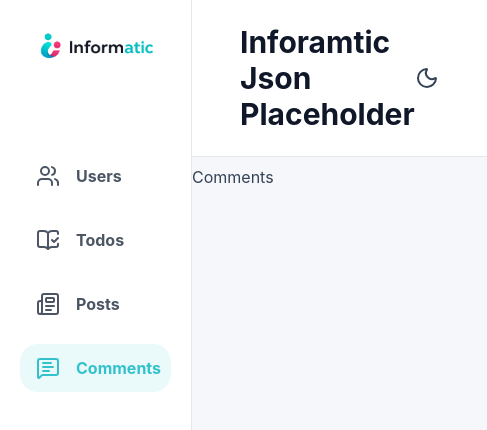
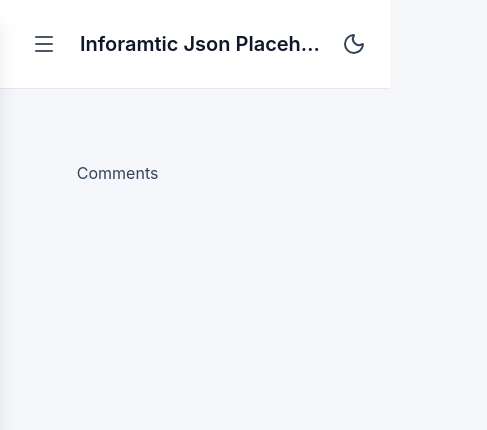
Before and after one commit to Eslam-Elwey/informatic, a React (Vite) app: page /comments in a window 390 px wide. Shown: the top 430 px of the page, 487 px wide, since content can reach past the window. Built offline with nearby package versions, Linux system fonts and the light colour scheme.

Commit message:
add hamburger menu to show sidebar in small screen to make it more responsive & make font smaller in samml screen in users table

```diff
--- a/src/features/users/UserRow.tsx
+++ b/src/features/users/UserRow.tsx
@@ -21,7 +21,7 @@ export default function UserRow({ user }: { user: User }) {
   return (
     <Table.Row>
       <div className="flex items-center min-w-0 flex-col">
-        <p className="font-semibold text-text-heading truncate text-xl">
+        <p className="font-semibold text-text-heading truncate text-sm md:text-xl">
           {user.name}
         </p>
         <span className="text-sm text-text-muted truncate">
@@ -31,7 +31,7 @@ export default function UserRow({ user }: { user: User }) {
 
       <div className="min-w-0">
         <a
-          className="text-xl text-text-body truncate"
+          className="text-sm md:text-xl text-text-body truncate"
           href={`mailto:${user.email}`}
         >
           {user.email}
@@ -43,7 +43,7 @@ export default function UserRow({ user }: { user: User }) {
             inline-flex items-center
             rounded-full
             px-3 py-1
-            text-lg font-medium
+            text-sm md:text-lg font-medium
             text-brand
           "
       >
@@ -54,14 +54,14 @@ export default function UserRow({ user }: { user: User }) {
         className="
             inline-flex items-center
             px-3 py-1
-            text-lg font-medium
+            text-sm md:text-lg font-medium
             text-accent
           "
       >
         {user.address.city}
       </p>
 
-      <p className="font-medium text-lg text-text-heading truncate">
+      <p className="font-medium text-sm md:text-lg text-text-heading truncate">
         {user.company.name}
       </p>
 
--- a/src/ui/AppLayout.tsx
+++ b/src/ui/AppLayout.tsx
@@ -1,14 +1,29 @@
 import { Outlet } from "react-router";
 import Sidebar from "./Sidebar";
 import Header from "./Header";
+import { useState } from "react";
 
 export default function AppLayout() {
+  const [sidebarOpen, setSidebarOpen] = useState(false);
+
+  const toggleSidebar = () => setSidebarOpen((prev) => !prev);
+  const closeSidebar = () => setSidebarOpen(false);
 
   return (
-    <div className="h-screen grid md:grid-cols-[26rem_1fr] grid-cols-[12rem_1fr] grid-rows-[auto_1fr]">
-      <Header />
-      <Sidebar />
-      <main className="bg-bg-main overflow-auto p-[4rem 4.8rem 6.4rem] row-[2/-1] col-[2/-1]  ">
+    <div className="h-screen grid md:grid-cols-[26rem_1fr] grid-cols-1 grid-rows-[auto_1fr] overflow-hidden">
+      <Header onMenuClick={toggleSidebar} />
+
+      <Sidebar isOpen={sidebarOpen} onClose={closeSidebar} />
+
+      {/* Backdrop overlay for mobile */}
+      {sidebarOpen && (
+        <div
+          className="fixed inset-0 bg-black/40 z-30 md:hidden"
+          onClick={closeSidebar}
+        />
+      )}
+
+      <main className="bg-bg-main overflow-auto p-[4rem_4.8rem_6.4rem] row-[2/-1] col-span-full md:col-[2/-1]">
         <div className="max-w-480 mt-2 m-auto flex flex-col gap-[3.2rem] justify-center">
           <Outlet />
         </div>
--- a/src/ui/Header.tsx
+++ b/src/ui/Header.tsx
@@ -1,9 +1,27 @@
 import DarkModeToggle from "./DarkModeToggle";
+import { Menu } from "lucide-react";
 
-export default function Header() {
-  return <div className="px-12 py-6 border-b border-neutral-200 col-[2/-1] row-[1/2] flex justify-between bg-bg-ui ">
-    <h1 className="text-3xl">Inforamtic Json Placeholder</h1>
-    <DarkModeToggle/>
+interface HeaderProps {
+  onMenuClick: () => void;
+}
 
-  </div>;
+export default function Header({ onMenuClick }: HeaderProps) {
+  return (
+    <div className="px-6 md:px-12 py-6 border-b border-neutral-200 md:col-[2/-1] col-span-full row-[1/2] flex items-center justify-between bg-bg-ui gap-4">
+      {/* Hamburger button — only visible on small screens */}
+      <button
+        onClick={onMenuClick}
+        className="md:hidden p-2 rounded-xl hover:bg-neutral-100 transition-colors shrink-0"
+        aria-label="Open menu"
+      >
+        <Menu className="w-6 h-6 text-neutral-600" />
+      </button>
+
+      <h1 className="text-xl md:text-3xl font-semibold truncate">
+        Inforamtic Json Placeholder
+      </h1>
+
+      <DarkModeToggle />
+    </div>
+  );
 }
--- a/src/ui/Sidebar.tsx
+++ b/src/ui/Sidebar.tsx
@@ -5,6 +5,7 @@ import {
   Users,
   MessageSquareText,
   Newspaper,
+  X,
 } from "lucide-react";
 
 const links = [
@@ -30,10 +31,35 @@ const links = [
   },
 ];
 
-export default function Sidebar() {
+interface SidebarProps {
+  isOpen: boolean;
+  onClose: () => void;
+}
+
+export default function Sidebar({ isOpen, onClose }: SidebarProps) {
   return (
-    <aside className="row-span-full col-[1/2] flex flex-col gap-[3.2rem]  border-r border-neutral-200 p-5 bg-bg-ui">
-      <Logo />
+    <aside
+      className={`
+        row-span-full col-[1/2] flex flex-col gap-[3.2rem]
+        border-r border-neutral-200 p-5 bg-bg-ui
+        md:relative md:translate-x-0 md:z-auto md:shadow-none
+        fixed top-0 left-0 h-full z-40 shadow-xl
+        transition-transform duration-500 ease-in-out
+        ${isOpen ? "translate-x-0" : "-translate-x-full"}
+        w-104
+      `}
+    >
+      {/* Mobile close button */}
+      <div className="flex items-center justify-between md:block relative">
+        <Logo />
+        <button
+          onClick={onClose}
+          className="md:hidden p-2 rounded-xl hover:bg-neutral-100 transition-colors absolute top-2 right-3"
+          aria-label="Close menu"
+        >
+          <X className="w-6 h-6 text-neutral-600" />
+        </button>
+      </div>
 
       <ul className="flex flex-col gap-4 mt-8">
         {links.map((link) => {
@@ -43,6 +69,7 @@ export default function Sidebar() {
             <li key={link.path}>
               <NavLink
                 to={link.path}
+                onClick={onClose}
                 className={({ isActive }) =>
                   `sidebar-link ${
                     isActive ? "sidebar-link-active" : ""
@@ -50,7 +77,6 @@ export default function Sidebar() {
                 }
               >
                 <Icon className="sidebar-icon" />
-
                 <span className="font-bold">{link.label}</span>
               </NavLink>
             </li>
```
